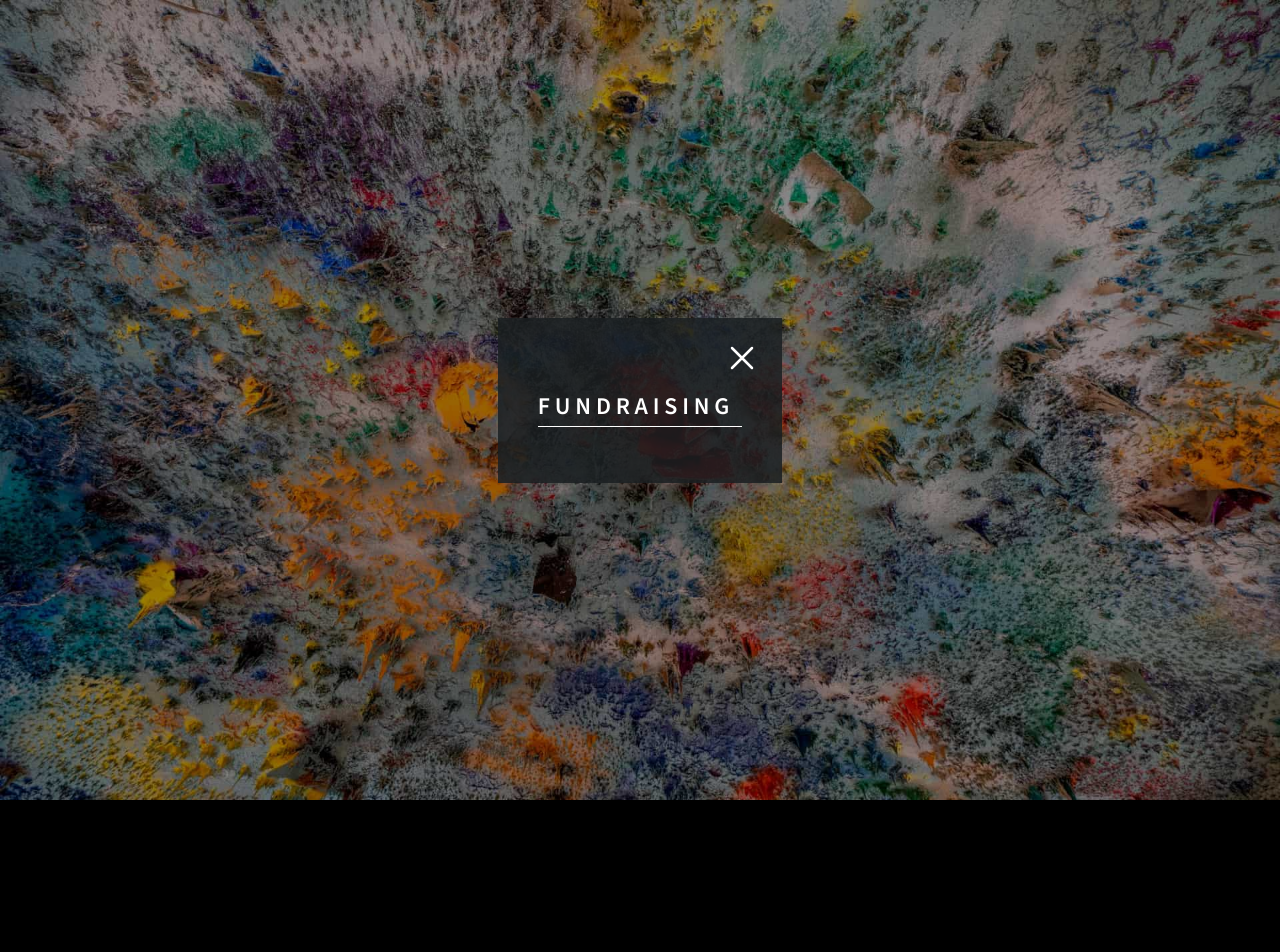
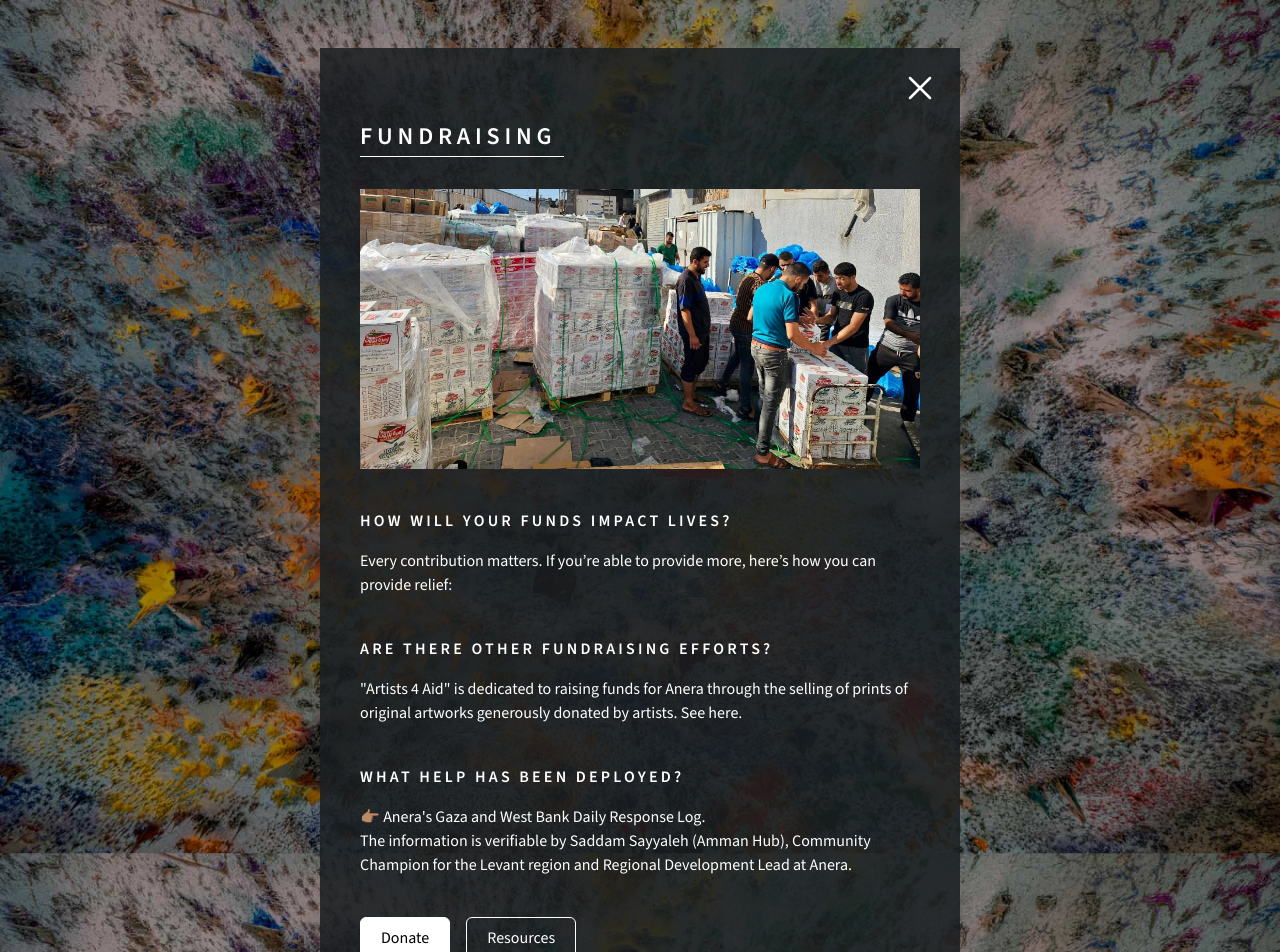
Before and after one commit to mohamedsabrie/ShaperAid, a Next.js app: page /fundraising in a window 1280 px wide. Shown: the top 952 px of the page. Before the commit the page ends 800 px from the top, so only its background shows below. Built offline with nearby package versions, Linux system fonts and the light colour scheme.

Commit message:
working on funraising and resources pages

```diff
--- a/src/app/fundraising/page.tsx
+++ b/src/app/fundraising/page.tsx
@@ -1,9 +1,59 @@
 import Modal from "@/components/Modal";
+import Image from "next/image";
+import introImage from "/public/fundraising.jpg";
+import Link from "next/link";
 
 function FundraisingPage() {
   return (
     <Modal>
       <h1 className="modal-title">Fundraising</h1>
+      <div className="flex flex-col gap-y-8">
+        <Image src={introImage} alt="intro-image" />
+      </div>
+      <div className="mt-10 flex flex-col">
+        <h3 className="section-title">HOW WILL YOUR FUNDS IMPACT LIVES?</h3>
+        <p className="desc">
+          Every contribution matters. If you’re able to provide more, here’s how
+          you can provide relief:
+        </p>
+      </div>
+      <div className="mt-10 flex flex-col">
+        <h3 className="section-title">ARE THERE OTHER FUNDRAISING EFFORTS?</h3>
+        <p className="desc">
+          &quot;Artists 4 Aid&quot; is dedicated to raising funds for Anera
+          through the selling of prints of original artworks generously donated
+          by artists. See here.
+        </p>
+      </div>
+      <div className="mt-10 flex flex-col">
+        <h3 className="section-title">WHAT HELP HAS BEEN DEPLOYED?</h3>
+        <p className="desc">
+          👉🏽 Anera&apos;s Gaza and West Bank Daily Response Log.
+        </p>
+        <p className="desc">
+          The information is verifiable by Saddam Sayyaleh (Amman Hub),
+          Community Champion for the Levant region and Regional Development Lead
+          at Anera.
+        </p>
+      </div>
+
+      <div className="mt-10 mb-8 flex flex-col sm:flex-row items-center gap-y-4 sm:gap-y-0 sm:gap-x-4  ">
+        <Link
+          scroll={false}
+          href="https://support.anera.org/a/shapers-for-palestine"
+          className="primBtn w-full  sm:w-fit "
+        >
+          Donate
+        </Link>
+
+        <Link
+          scroll={false}
+          href="/resources"
+          className="secBtn w-full  sm:w-fit "
+        >
+          Resources
+        </Link>
+      </div>
     </Modal>
   );
 }
--- a/src/app/globals.css
+++ b/src/app/globals.css
@@ -40,7 +40,7 @@ body {
 
   /* Handle */
   ::-webkit-scrollbar-thumb {
-    background: #ddd;
+    background: gray;
     border-radius: 10px;
   }
   .box::-webkit-scrollbar {
--- a/src/app/resources/page.tsx
+++ b/src/app/resources/page.tsx
@@ -1,9 +1,14 @@
 import Modal from "@/components/Modal";
+import Image from "next/image";
+import resourcesImage from "/public/resources.jpg";
 
 function ResourcesPage() {
   return (
     <Modal>
       <h1 className="modal-title">Resources</h1>
+      <div className="flex flex-col gap-y-8">
+        <Image src={resourcesImage} alt="intro-image" />
+      </div>
     </Modal>
   );
 }
--- a/src/components/Home/Content.tsx
+++ b/src/components/Home/Content.tsx
@@ -7,7 +7,7 @@ function Content() {
   return (
     <motion.div
       transition={{
-        delay: 1,
+        delay: 0.5,
         ease: "easeInOut",
         duration: 1,
       }}
--- a/src/components/Home/ContentWrapper.tsx
+++ b/src/components/Home/ContentWrapper.tsx
@@ -12,7 +12,7 @@ function ContentWrapper({ children }: { children: ReactNode }) {
         transition={{
           ease: "easeInOut",
           duration: 0.5,
-          delay: 0.5,
+          // delay: 0.5,
 
         }}
         initial={{ opacity: 0 }}
--- a/src/components/Home/HomeBackground.tsx
+++ b/src/components/Home/HomeBackground.tsx
@@ -9,12 +9,12 @@ function HomeBackground() {
       transition={{
         ease: "easeOut",
         duration: 1,
-        delay: 2,
+        delay: 1.5,
       }}
       initial={{ opacity: 0 }}
       whileInView={{ opacity: 1 }}
       id="homeBg"
-      className="absolute right-0 left-0 h-full w-full  bg-home-bg bg-cover "
+      className="absolute right-0 left-0 h-full w-full  bg-home-bg bg-cover  bg-fixed "
     >
       <div className="absolute right-0 left-0 h-full w-full bg-black bg-opacity-40" />
     </motion.div>
```
Also changed, not shown: public/fundraising.jpg (added), public/resources.jpg (added).
